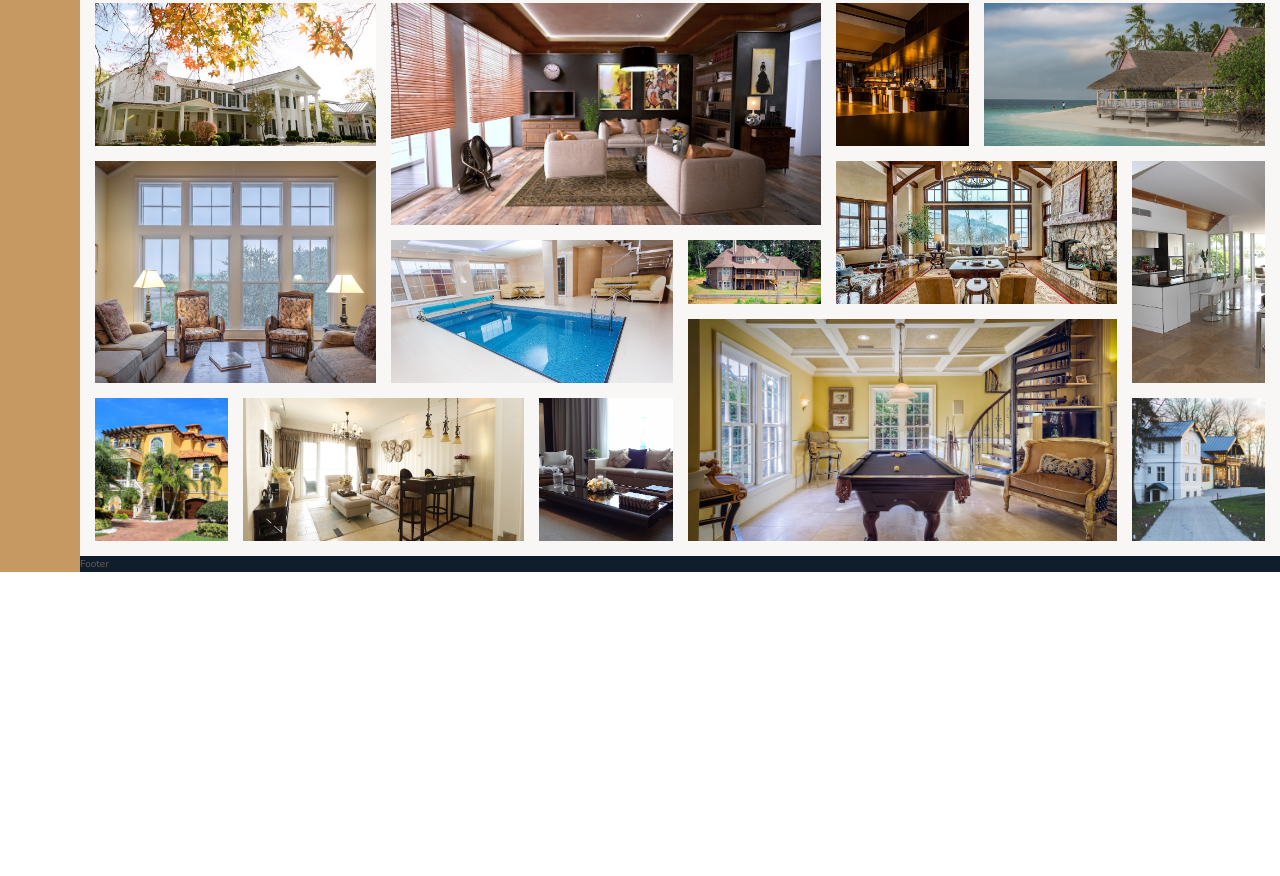
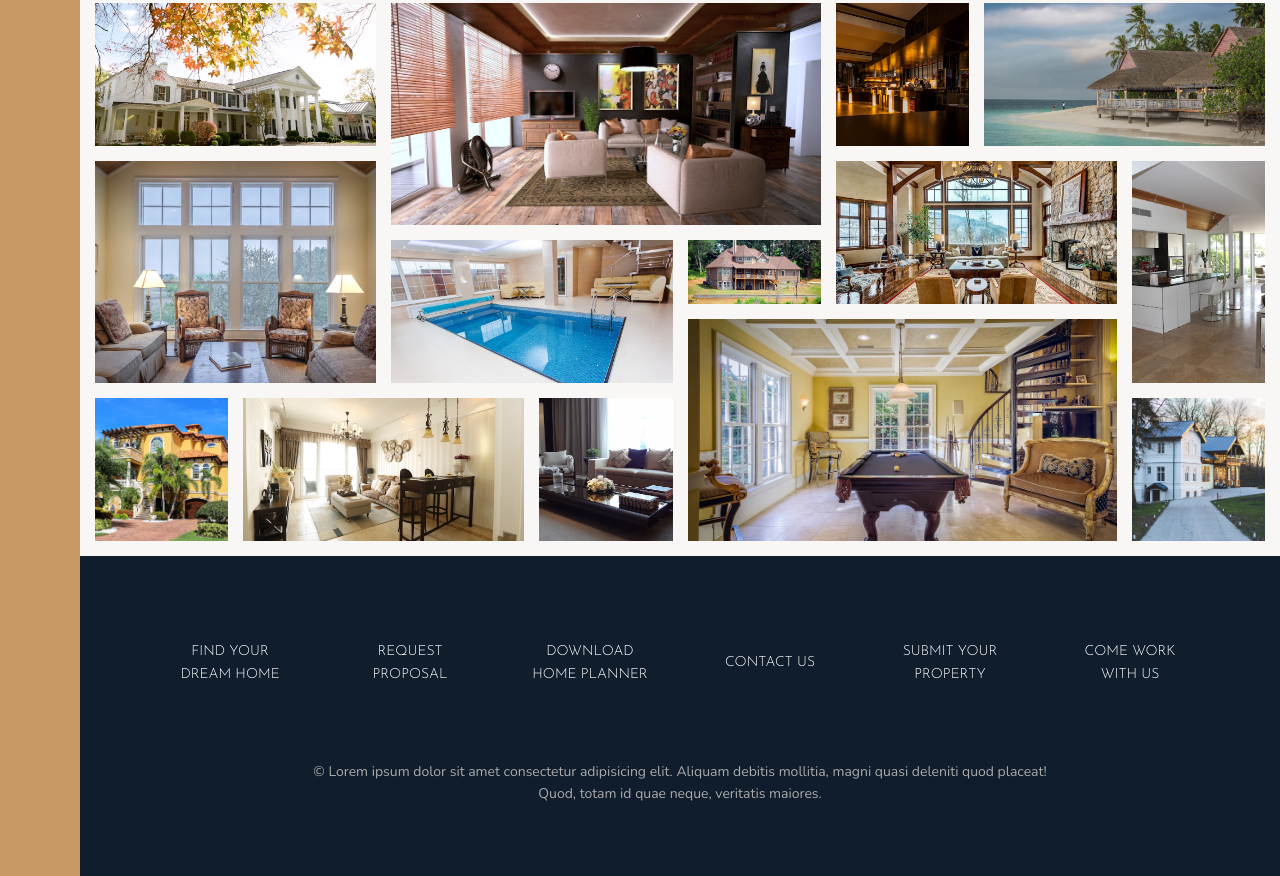
Before and after one commit to AnnAksutik/Nexter, a website: page index.html in a window 1280 px wide. Shown: the part 3084-3960 px from the top of the page. Before the commit the page ends 3656 px from the top, so only its background shows below. Drawn offline with nearby package versions, Linux system fonts and the light colour scheme.

Commit message:
feat: add footer

```diff
--- a/index.html
+++ b/index.html
@@ -371,6 +371,30 @@
       </figure>
     </section>
 
-    <footer class="footer">Footer</footer>
+    <footer class="footer">
+      <ul class="nav">
+        <li class="nav__item">
+          <a href="#" class="nav__link">Find your dream home</a>
+        </li>
+        <li class="nav__item">
+          <a href="#" class="nav__link">Request proposal</a>
+        </li>
+        <li class="nav__item">
+          <a href="#" class="nav__link">Download home planner</a>
+        </li>
+        <li class="nav__item"><a href="#" class="nav__link">Contact us</a></li>
+        <li class="nav__item">
+          <a href="#" class="nav__link">Submit your property</a>
+        </li>
+        <li class="nav__item">
+          <a href="#" class="nav__link">Come work with us</a>
+        </li>
+      </ul>
+      <p class="copyright">
+        &copy; Lorem ipsum dolor sit amet consectetur adipisicing elit. Aliquam
+        debitis mollitia, magni quasi deleniti quod placeat! Quod, totam id quae
+        neque, veritatis maiores.
+      </p>
+    </footer>
   </body>
 </html>
--- a/sass/_footer.scss
+++ b/sass/_footer.scss
@@ -1,4 +1,44 @@
 .footer {
   background-color: $color-secondary;
   grid-column: full-start / full-end;
+
+  padding: 7rem;
 }
+
+.nav {
+  list-style: none;
+  display: grid;
+  grid-template-columns: repeat(auto-fit, minmax(15rem, 1fr));
+  gap: 2rem;
+  align-items: center;
+
+  &__item {
+  }
+
+  &__link:link,
+  &__link:visited {
+    font-size: 1.4rem;
+    color: #fff;
+    text-decoration: none;
+    font-family: $font-display;
+    text-transform: uppercase;
+    text-align: center;
+    padding: 1.5rem;
+    display: block;
+    transition: all 0.2s;
+  }
+
+  &__link:hover,
+  &__link:active {
+    background-color: rgba($color: #fff, $alpha: 0.05);
+    transform: translateY(-3px);
+  }
+}
+
+.copyright {
+  font-size: 1.4rem;
+  color: $color-grey-light-2;
+  margin: 6rem auto 0 auto;
+  text-align: center;
+  width: 70%;
+}
```
Also changed, not shown: css/style.css, 1 other file.
